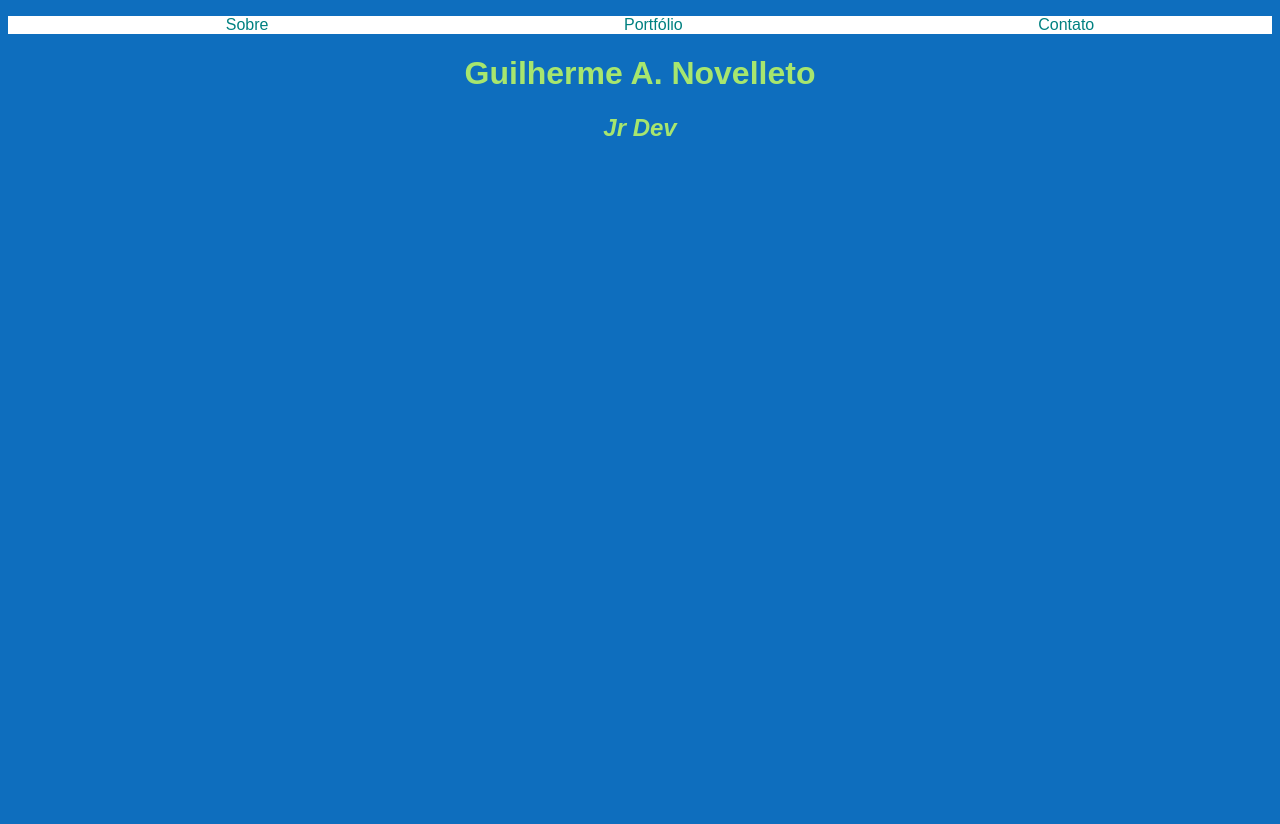
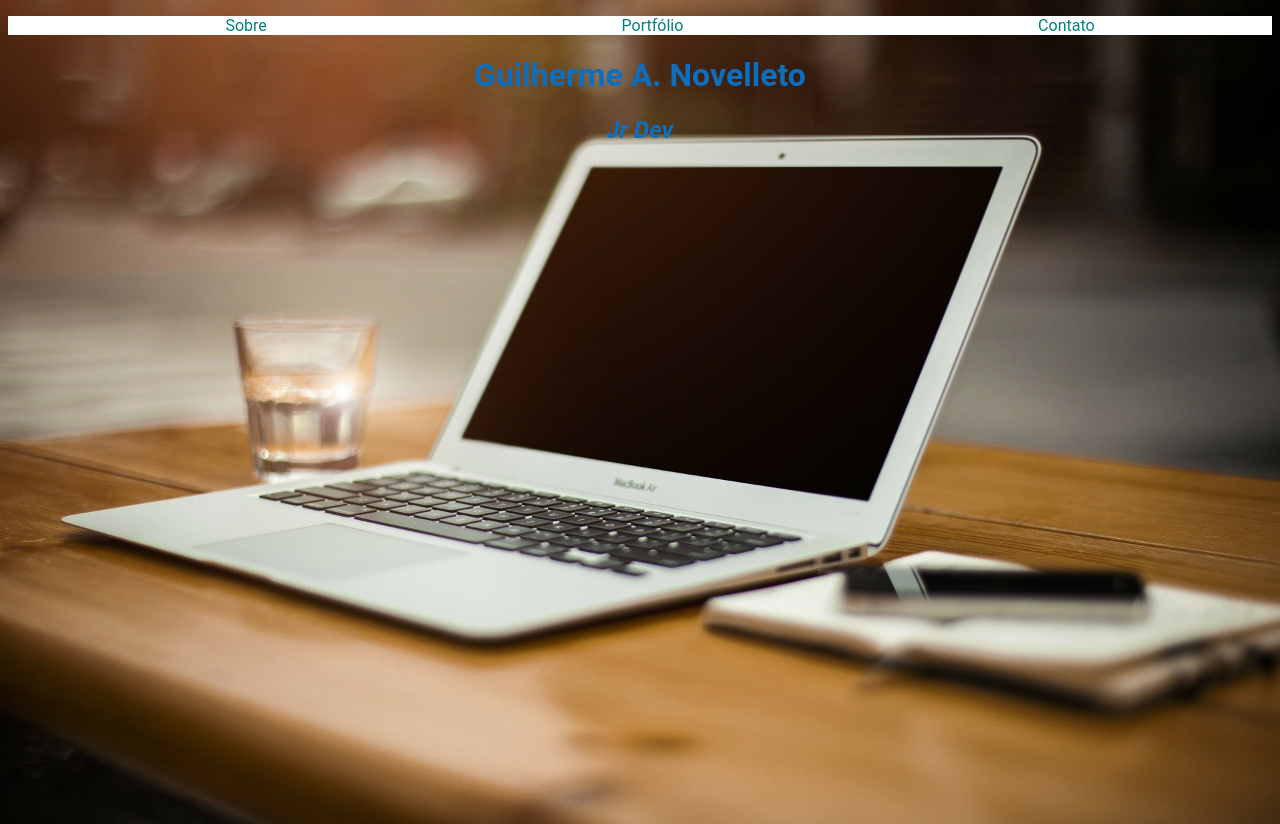
Before and after one commit to novelleto/novelleto.github.io, a website: page ihcss/index.html in a window 1280 px wide. Drawn offline with Linux system fonts and the light colour scheme.

Commit message:
commit 14 - ihcss index css

```diff
--- a/ihcss/css/styles.css
+++ b/ihcss/css/styles.css
@@ -1,10 +1,14 @@
 body {
-  background: #0e6ebe;
-  /** background-image: url("");
-      background-size: auto (largura) 100vh(altura)    **/
+  background-image: url("../image/background.jpg");
+  background-size: auto 100vh;
+  background-position: center;
+  background-repeat: no-repeat;
+  background-size: cover;
   height: 100vh;
-  font-family: Arial;
+  font-family: Roboto;
+
 }
+
 
 .menu {
   background-color: white;
@@ -31,7 +35,7 @@ a:hover {
 .site-subtitle,
 .site-title {
   text-align: center;
-  color: #A7E66E;
+  color: #0e6ebe;
 }
 
 .site-subtitle {
```
Also changed, not shown: ihcss/index.html (+1 -0 lines).
